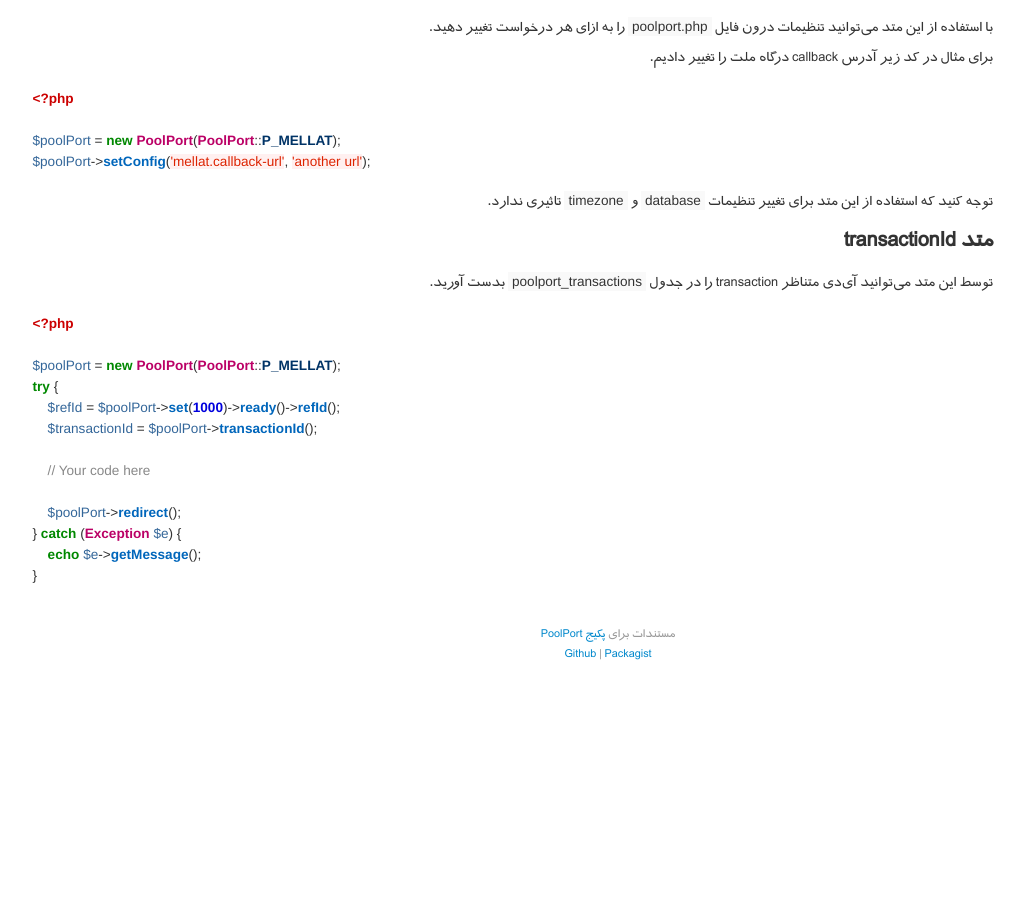
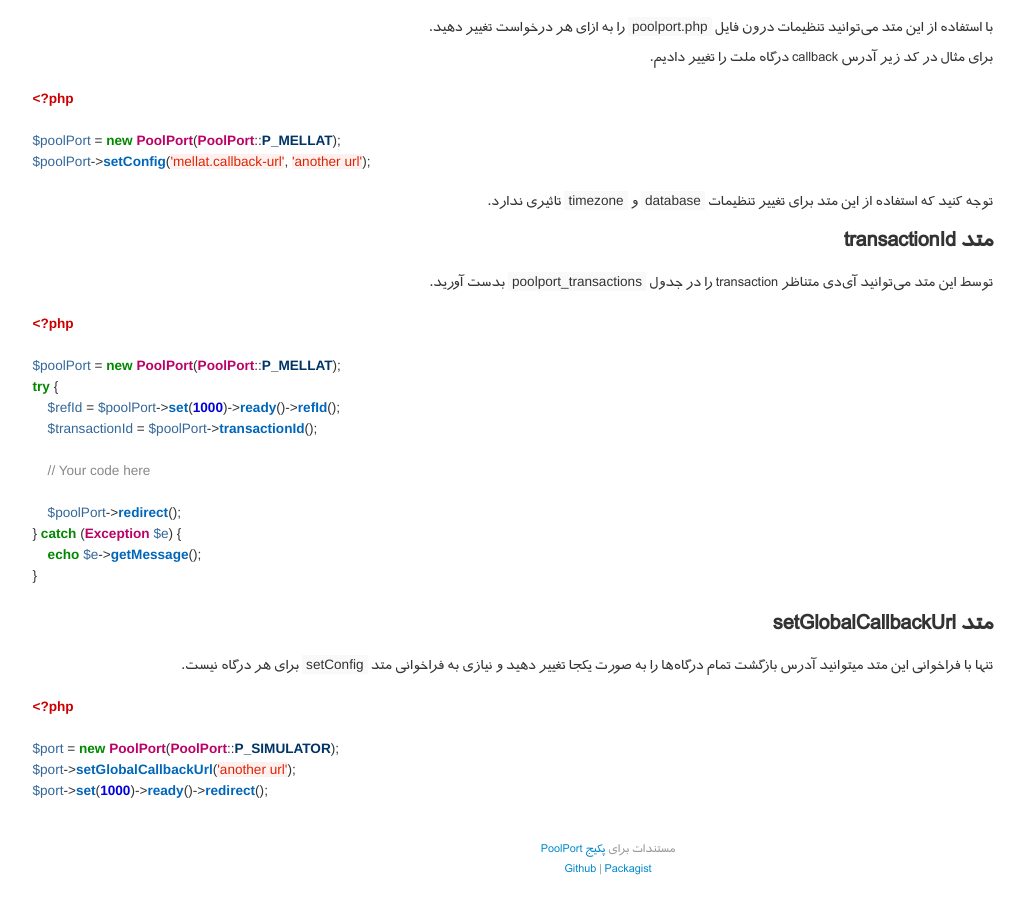
Before and after one commit to PoolPort/PoolPort.github.io, a Jekyll site: the page built from _posts/2015-10-02-version-3.md, in a window 1280 px wide and 900 px high, scrolled down 5300 px. Shown: the whole window, without its empty margins (32-1057 px from the left). Built offline with Jekyll 4.4.1, drawn with Linux system fonts in a browser that asks for light colours; Markdown is read by kramdown in place of the engine named in the settings; before the commit the page ends 5985 px from its top, so only the background shows below that.

Commit message:
Update docs

````diff
--- a/_posts/2015-10-02-version-3.md
+++ b/_posts/2015-10-02-version-3.md
@@ -299,3 +299,14 @@ try {
     echo $e->getMessage();
 }
 ```
+
+### متد setGlobalCallbackUrl
+تنها با فراخوانی این متد میتوانید آدرس بازگشت تمام درگاه‌ها را به صورت یکجا تغییر دهید و نیازی به فراخوانی متد ```setConfig``` برای هر درگاه نیست.
+
+```php
+<?php
+
+$port = new PoolPort(PoolPort::P_SIMULATOR);
+$port->setGlobalCallbackUrl('another url');
+$port->set(1000)->ready()->redirect();
+```
````
Also changed, not shown: _posts/2015-03-20-changelog.md (+4 -0 lines), index.md (+1 -0 lines), 3 other files.
